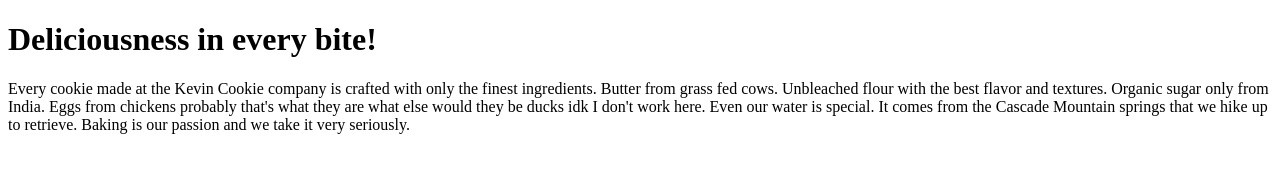
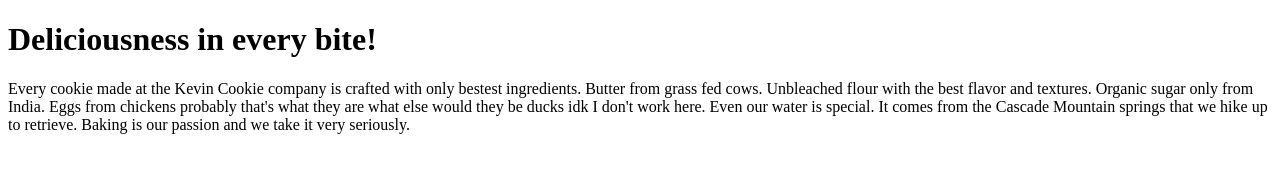
Before and after one commit to gycobden/Test, a plain HTML site: page index.htm in a window 1280 px wide. Drawn offline with Linux system fonts and the light colour scheme.

Commit message:
update index text

```diff
--- a/index.htm
+++ b/index.htm
@@ -3,7 +3,7 @@
 <body>
 
 <h1>Deliciousness in every bite!</h1>
-<p>Every cookie made at the Kevin Cookie company is crafted with only the finest ingredients. Butter from grass fed cows. Unbleached flour with the best flavor and textures. Organic sugar only from India. Eggs from chickens probably that's what they are what else would they be ducks idk I don't work here. Even our water is special. It comes from the Cascade Mountain springs that we hike up to retrieve. Baking is our passion and we take it very seriously.</p>
+<p>Every cookie made at the Kevin Cookie company is crafted with only bestest ingredients. Butter from grass fed cows. Unbleached flour with the best flavor and textures. Organic sugar only from India. Eggs from chickens probably that's what they are what else would they be ducks idk I don't work here. Even our water is special. It comes from the Cascade Mountain springs that we hike up to retrieve. Baking is our passion and we take it very seriously.</p>
 
 </body>
 </html>
```
